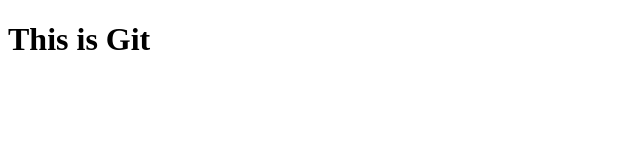
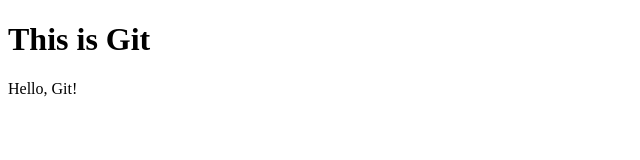
Before and after one commit to elena-nikulina/projects, a plain HTML site: page index.html in a window 1280 px wide. Shown: the full height of the page, 0-640 px from the left. Drawn offline with Linux system fonts and the light colour scheme.

Commit message:
Three commit

```diff
--- a/app/css/main.css
+++ b/app/css/main.css
@@ -2,3 +2,7 @@ body {
 	background: #777;
 	font-size: 18px;
 }
+
+p {
+	font-size: 16px;
+}
--- a/index.html
+++ b/index.html
@@ -7,6 +7,7 @@
 <body>
 
   <h1>This is Git</h1>
+  <p>Hello, Git!</p>
 
 
 </body>
```
